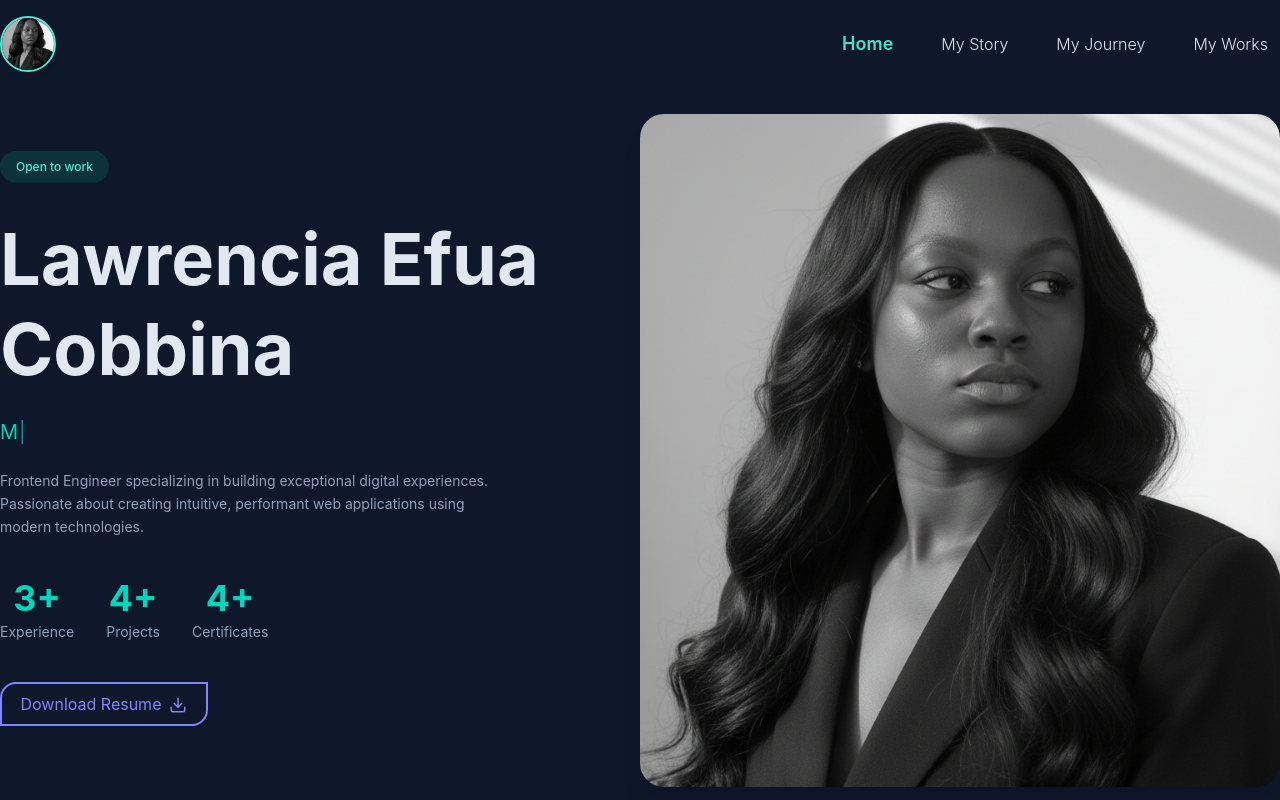
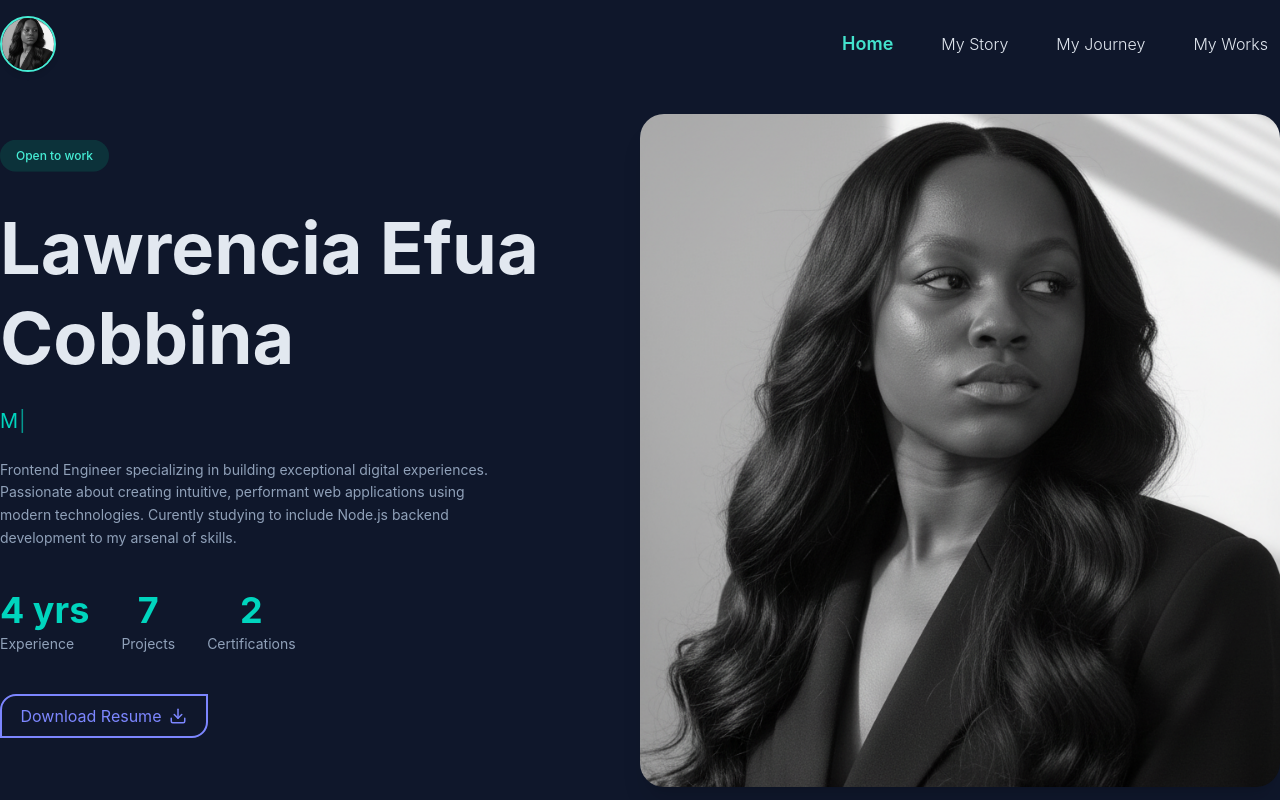
Before and after one commit to EfuaS/portfolio-upgrade, a React (Vite) app: page /#home in a window 1280 px wide. Shown: the top 800 px of the page. Built offline with nearby package versions, Linux system fonts and the light colour scheme.

Commit message:
Enhance SectionHeader with AOS animation and update Home section content

```diff
--- a/src/features/navigation-ui/SectionHeader.tsx
+++ b/src/features/navigation-ui/SectionHeader.tsx
@@ -8,7 +8,7 @@ export default function SectionHeader({
   isCentered?: boolean;
 }) {
   return (
-    <div className={`${isCentered ? "text-center" : "text-start"}`}>
+    <div data-aos="fade-down" className={`${isCentered ? "text-center" : "text-start"}`}>
       <p className="text-sm md:text-lg text-accent-color">{header}</p>
       <h1 className=" text-2xl md:text-4xl font-bold mb-4 text-secondary-text-color! mt-2">
         {title}
--- a/src/features/sections/Home.tsx
+++ b/src/features/sections/Home.tsx
@@ -57,9 +57,7 @@ export function Home() {
           </div>
 
           {/* Name */}
-          <h1
-            className="text-5xl sm:text-6xl lg:text-7xl font-bold leading-tight text-secondary-text-color!"
-          >
+          <h1 className="text-5xl sm:text-6xl lg:text-7xl font-bold leading-tight text-secondary-text-color!">
             Lawrencia Efua Cobbina
           </h1>
 
@@ -69,10 +67,10 @@ export function Home() {
               options={{
                 strings: [
                   "Frontend Engineer",
-                  "Microsoft Azure Developer",
+                  "Microsoft Azure Developer Associate",
+                  "Meta Certified",
                   "Microsoft Certified",
-                  "Meta Certified",
-                  "Soon-to-be Flutter Developer",
+                  "In Progress Backend Engineer",
                 ],
                 autoStart: true,
                 loop: true,
@@ -84,32 +82,25 @@ export function Home() {
           <p className="text-sm max-w-lg leading-relaxed">
             Frontend Engineer specializing in building exceptional digital
             experiences. Passionate about creating intuitive, performant web
-            applications using modern technologies.
+            applications using modern technologies. Curently studying to include
+            Node.js backend development to my arsenal of skills.
           </p>
 
           {/* Metrics */}
           <div className="flex gap-8 pt-4">
-            <div>
+            {[
+              { label: "Experience", metric: "4 yrs" },
+              { label: "Projects", metric: "7" },
+              { label: "Certifications", metric: "2" },
+            ].map((stat)=> <div>
               <p className="text-4xl text-teal-400 text-center font-bold ">
-                3+
+               {stat.metric}
               </p>
-              <p className="text-sm  mt-1">Experience</p>
-            </div>
-            <div>
-              <p className="text-4xl text-teal-400 text-center font-bold ">
-                4+
-              </p>
-              <p className="text-sm  mt-1">Projects</p>
-            </div>
-            <div>
-              <p className="text-4xl text-teal-400 text-center font-bold ">
-                4+
-              </p>
-              <p className="text-sm  mt-1">Certificates</p>
-            </div>
+              <p className="text-sm  mt-1">{stat.label}</p>
+            </div>)}
           </div>
 
-          <DownloadResume/>
+          <DownloadResume />
         </div>
 
         {/* Right Side - Image Frame */}
--- a/src/features/sections/Works.tsx
+++ b/src/features/sections/Works.tsx
@@ -31,7 +31,7 @@ export function Works() {
           isCentered={false}
         />
       </div>
-      <div className="col-span-2 grid place-content-center ">
+      <div data-aos="zoom-out-up" data-aos-duration="2500" className="col-span-2 grid place-content-center ">
         <div className="glass-card h-[70vh] w-4xl">
           <div className="bg-gray-400/5 h-[75%] rounded-t-xl overflow-hidden">
             <img src={headShort} className="object-contain size-full hover:scale-115 duration-1000 ease-in-out" />
```
